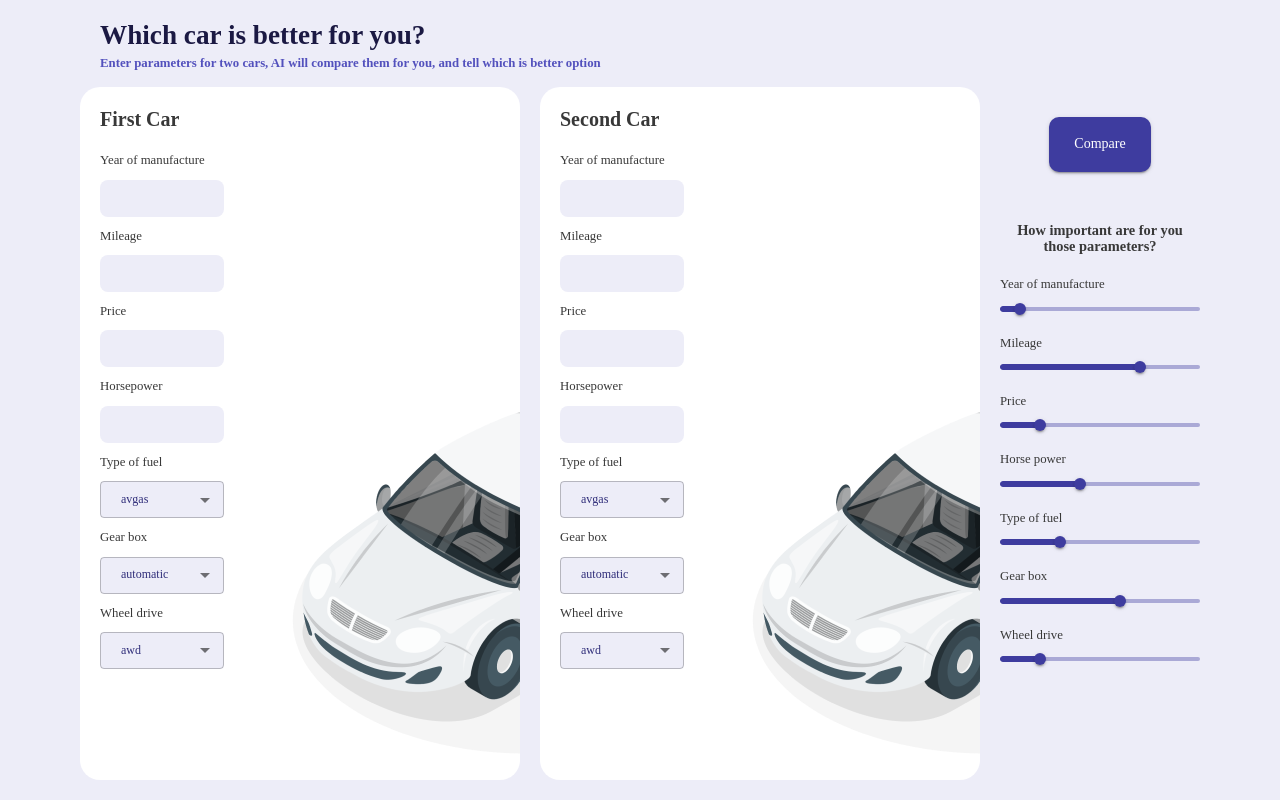
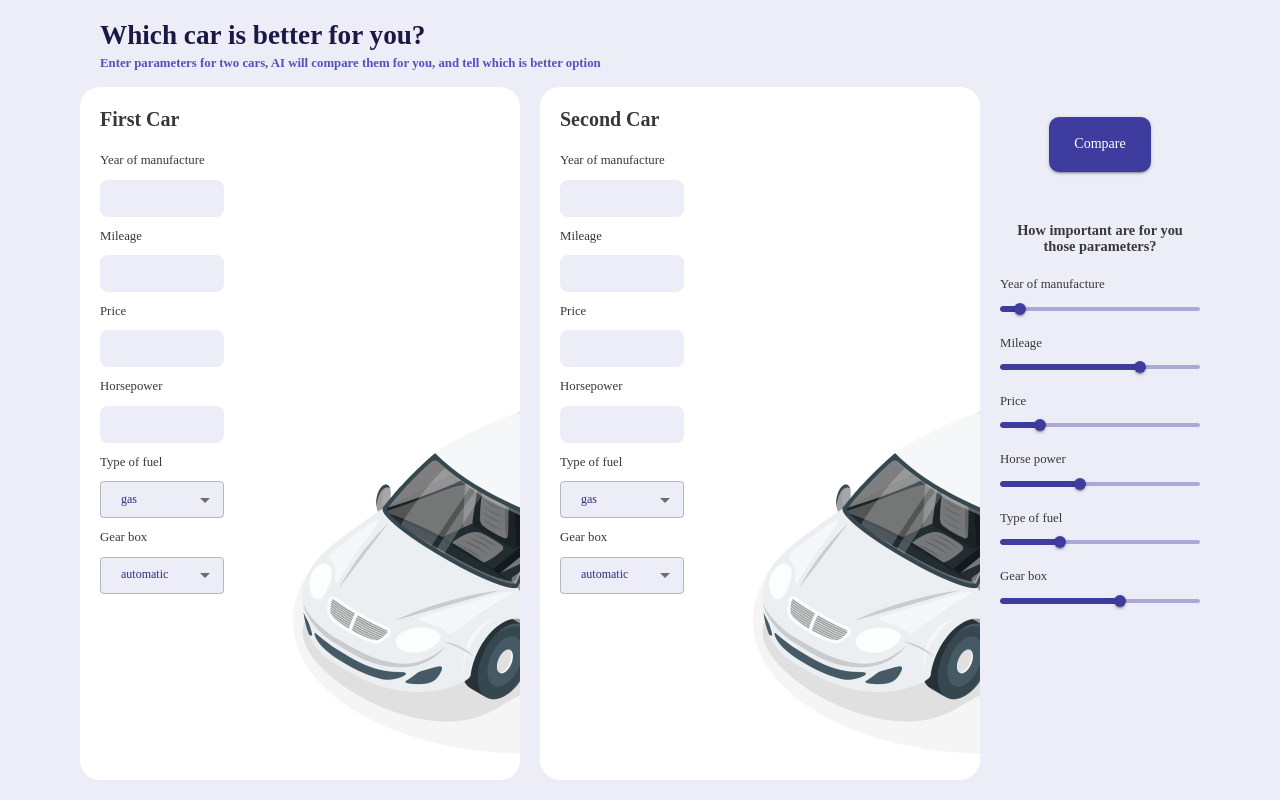
Before and after one commit to kasia251011/car-app-frontend, a React (Create React App) app: page / in a window 1280 px wide. Built offline with nearby package versions, Linux system fonts and the light colour scheme.

Commit message:
Update fuel types and remove wheel drive (#4)
* renaming of fuel types

* Update

---------

Co-authored-by: kasia251011 <katarzyna.jankowska000728@gmail.com>

```diff
--- a/src/components/CarComparePage/CarParamsCard/index.tsx
+++ b/src/components/CarComparePage/CarParamsCard/index.tsx
@@ -2,11 +2,7 @@ import { Box, InputBase, InputLabel, MenuItem, Select, Typography } from '@mui/m
 import CAR_IMG from '../../../assets/car_for_card.png';
 import './styles.scss';
 import { useFormContext } from 'react-hook-form';
-import {
-  FUEL_TYPES,
-  GEAR_BOX_TYPES,
-  WHEEL_DRIVE_TYPES
-} from '../../../feature/services/types/CarParameters';
+import { FUEL_TYPES, GEAR_BOX_TYPES } from '../../../feature/services/types/CarParameters';
 
 interface CarParamsCardProps {
   index: number;
@@ -48,16 +44,6 @@ const CarParamsCard = ({ index, carName }: CarParamsCardProps) => {
             </MenuItem>
           ))}
         </Select>
-        <InputLabel className="label">Wheel drive</InputLabel>
-        <Select
-          {...register(`carsParameters[${index}].wheelDrive`)}
-          defaultValue={WHEEL_DRIVE_TYPES[0]}>
-          {WHEEL_DRIVE_TYPES.map((wheelDrive) => (
-            <MenuItem key={wheelDrive} value={wheelDrive}>
-              {formatOption(wheelDrive)}
-            </MenuItem>
-          ))}
-        </Select>
       </Box>
       <Box className="image-container">
         <img src={CAR_IMG} />
--- a/src/components/CarComparePage/ParametersWeights/ParametersWeights.tsx
+++ b/src/components/CarComparePage/ParametersWeights/ParametersWeights.tsx
@@ -13,8 +13,7 @@ const SLIDER_VALUES = [
   getSliderValues('parametersWeight.priceWeight', 0.2, 'Price'),
   getSliderValues('parametersWeight.horsePowerWeight', 0.4, 'Horse power'),
   getSliderValues('parametersWeight.typeOfFuelWeight', 0.3, 'Type of fuel'),
-  getSliderValues('parametersWeight.gearBoxWeight', 0.6, 'Gear box'),
-  getSliderValues('parametersWeight.wheelDriveWeight', 0.2, 'Wheel drive')
+  getSliderValues('parametersWeight.gearBoxWeight', 0.6, 'Gear box')
 ];
 
 const ParametersWeights = () => {
--- a/src/feature/services/types/CarParameters.ts
+++ b/src/feature/services/types/CarParameters.ts
@@ -1,30 +1,10 @@
-export type Fuel =
-  | 'GASOLINE'
-  | 'AVGAS'
-  | 'AVTUR'
-  | 'KEROSENE'
-  | 'SOLAR_OIL'
-  | 'DIESEL_OIL'
-  | 'FUEL_OIL'
-  | 'BIODIESEL';
+export type Fuel = 'GAS' | 'PETROL' | 'DIESEL' | 'ELECTRIC' | 'HYDROGEN';
 
-export const FUEL_TYPES: ReadonlyArray<Fuel> = [
-  'AVGAS',
-  'AVTUR',
-  'BIODIESEL',
-  'FUEL_OIL',
-  'KEROSENE',
-  'SOLAR_OIL',
-  'DIESEL_OIL',
-  'GASOLINE'
-];
+export const FUEL_TYPES: ReadonlyArray<Fuel> = ['GAS', 'DIESEL', 'ELECTRIC', 'HYDROGEN', 'PETROL'];
+
 export type GearBox = 'MANUAL' | 'AUTOMATIC';
 
 export const GEAR_BOX_TYPES: ReadonlyArray<GearBox> = ['AUTOMATIC', 'MANUAL'];
-
-export type WheelDrive = 'FWD' | 'RWD' | 'AWD';
-
-export const WHEEL_DRIVE_TYPES: ReadonlyArray<WheelDrive> = ['AWD', 'FWD', 'RWD'];
 
 export interface CarsInfo {
   id?: number;
@@ -39,7 +19,6 @@ export interface ParametersWeight {
   horsePower: number;
   typeOfFuel: number;
   gearBox: number;
-  wheelDrive: number;
 }
 
 export interface CarParameters {
@@ -50,5 +29,4 @@ export interface CarParameters {
   horsePower: number;
   typeOfFuel: Fuel;
   gearBox: GearBox;
-  wheelDrive: WheelDrive;
 }
```
